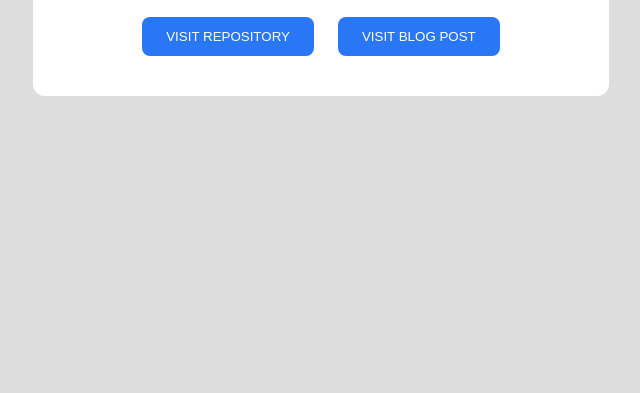
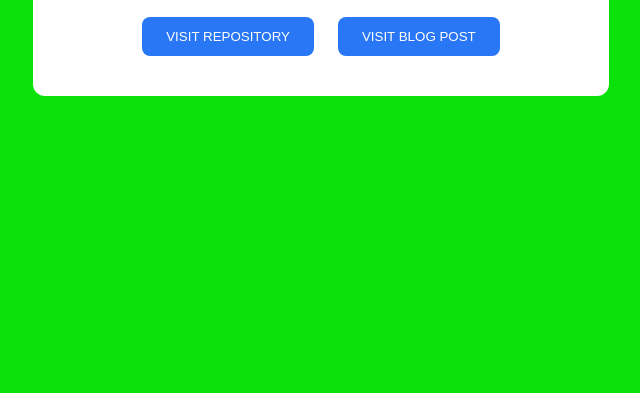
Before and after one commit to GCodeHouse/github-pages-fork-test, a plain HTML site: page Portfolio-1/index.html in a window 1280 px wide. Shown: the part 407-800 px from the top of the page, without its empty margins (319-959 px from the left). Drawn offline with Linux system fonts and the light colour scheme.

Commit message:
Update style.css

```diff
--- a/Portfolio-1/style.css
+++ b/Portfolio-1/style.css
@@ -6,7 +6,7 @@
 
 body {
   font-family: sans-serif;
-  background-color: #ddd;
+  background-color: #0ae209;
   height: 100vh;
   width: 100%;
   display: flex;
```
